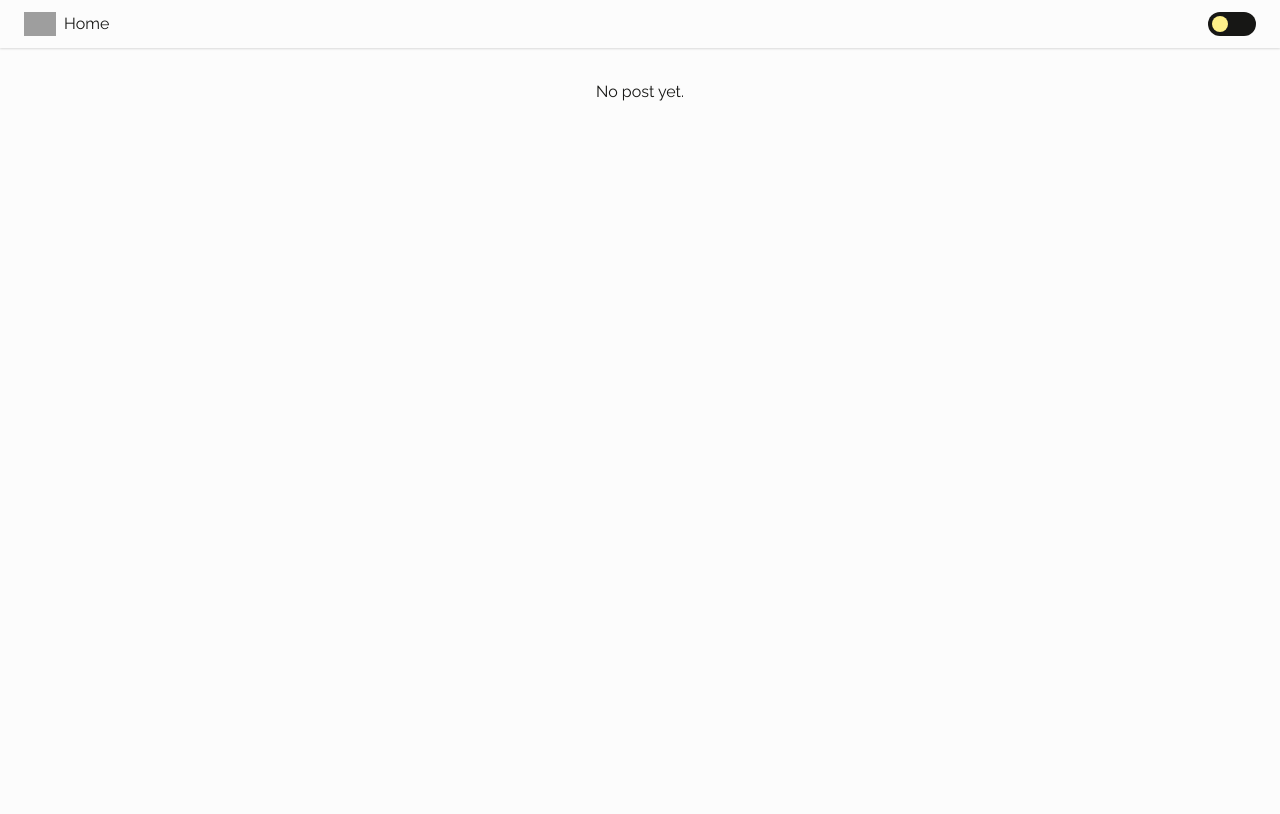
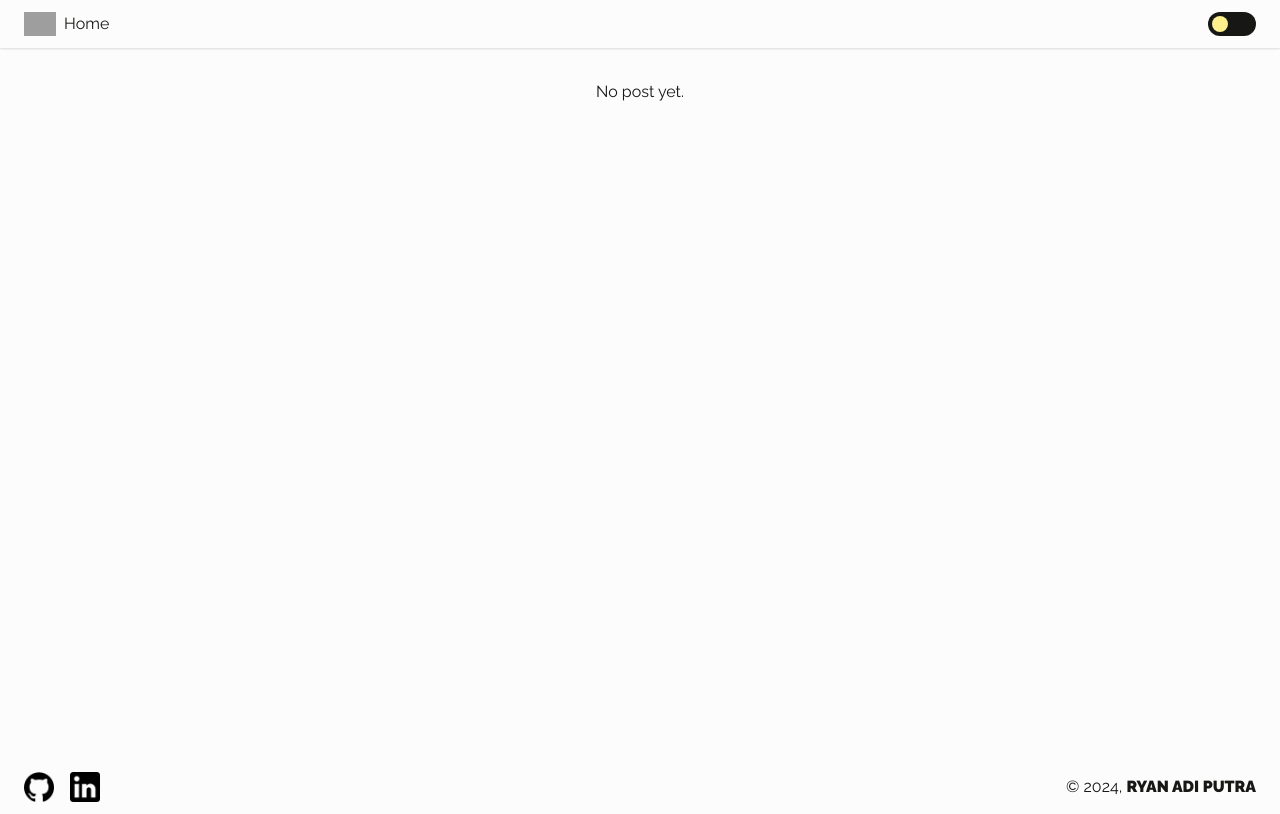
Before and after one commit to ryanadiputraa/portfolio, a Next.js app: page /blog in a window 1280 px wide. Built offline with nearby package versions, Linux system fonts and the light colour scheme; grey boxes are pictures that could not be loaded.

Commit message:
feat: blog footer

```diff
--- a/app/blog/layout.tsx
+++ b/app/blog/layout.tsx
@@ -1,10 +1,38 @@
+import Image from 'next/image';
 import { Header } from './header';
 
 export default function BlogLayout({ children }: { children: React.ReactNode }) {
+  const now = new Date();
+
   return (
     <>
       <Header />
-      <main className="min-h-[100vh] pt-20 pb-4 px-[4%] max-w-5xl mx-auto">{children}</main>
+      <main className="min-h-[95vh] pt-20 pb-4 px-[4%] max-w-5xl mx-auto">{children}</main>
+      <footer className="flex justify-between items-center py-3 px-6">
+        <div className="flex items-center gap-4">
+          <a href="https://github.com/ryanadiputraa" target="_blank" className="flex items-center gap-2">
+            <Image
+              src={'/assets/img/github.png'}
+              width={30}
+              height={30}
+              alt="github"
+              className="invert-0 dark:invert"
+            />
+          </a>
+          <a href="https://www.linkedin.com/in/ryanadiputraa" target="_blank" className="flex items-center gap-2">
+            <Image
+              src={'/assets/img/linkedin.png'}
+              width={30}
+              height={30}
+              alt="github"
+              className="invert-0 dark:invert"
+            />
+          </a>
+        </div>
+        <p>
+          © {now.getFullYear()}, <span className="font-black">RYAN ADI PUTRA</span>
+        </p>
+      </footer>
     </>
   );
 }
```
Also changed, not shown: public/assets/img/github-white.png (deleted), public/assets/img/web-white.png (deleted).
